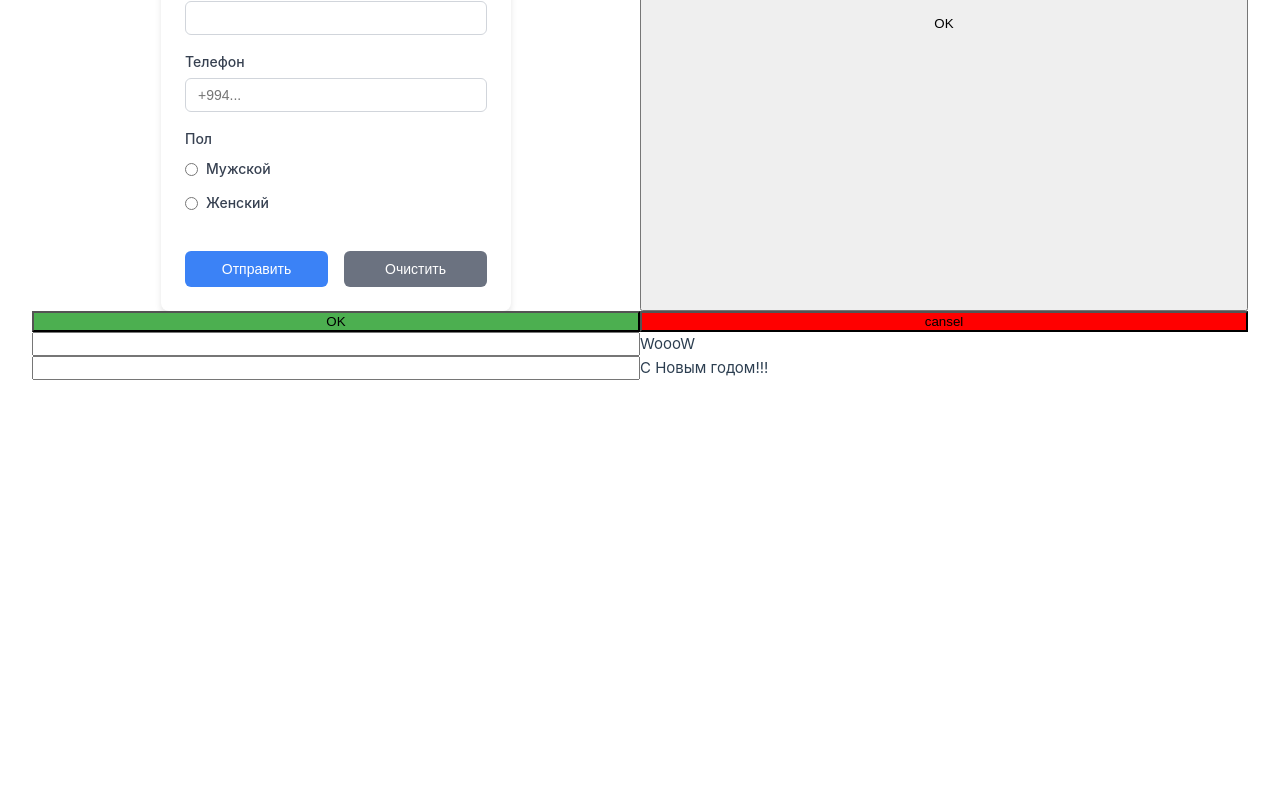
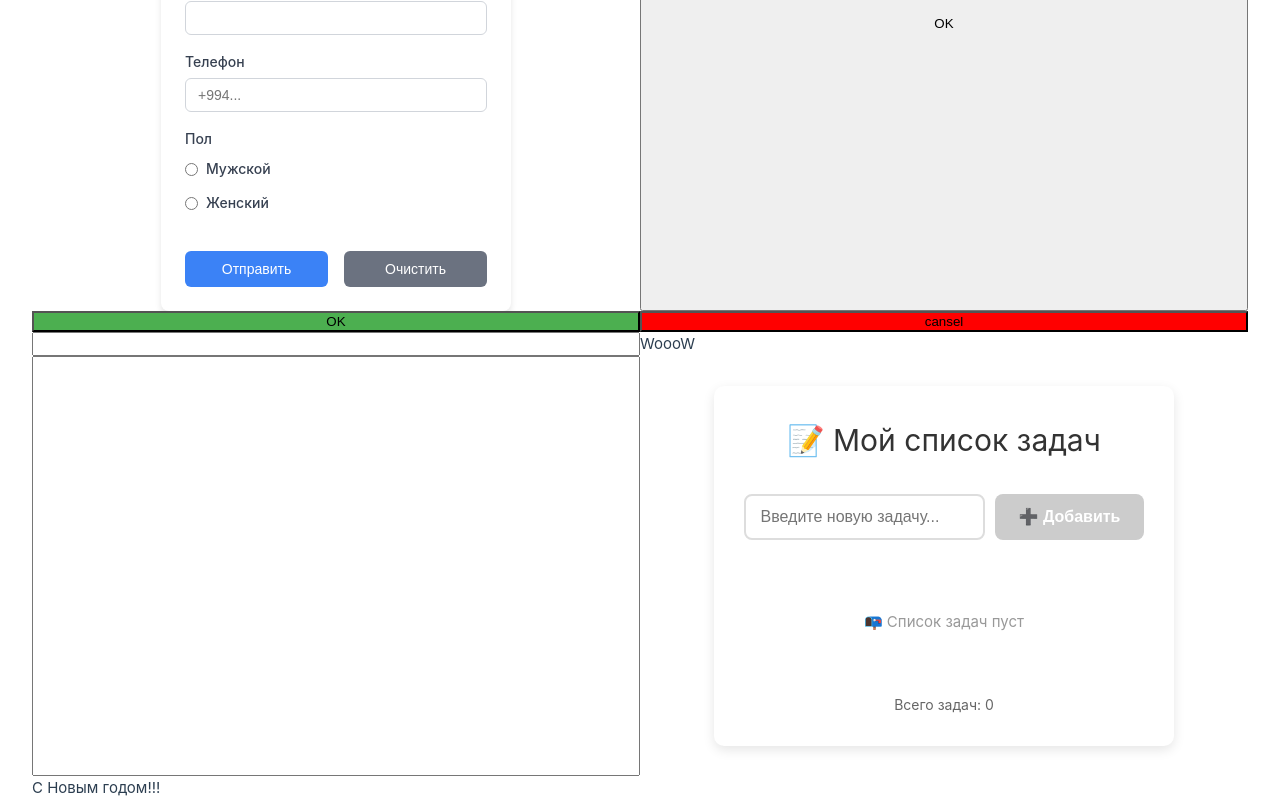
Before and after one commit to IrinaFox/ReyhanProject, a Vue app in the folder Reyhan Project/: page / in a window 1280 px wide. Shown: the part 800-1600 px from the top of the page. Before the commit the page ends 1180 px from the top, so only its background shows below. Built offline with nearby package versions, Linux system fonts and the light colour scheme.

Commit message:
DP-38: I created a ToDo Vue component with separate buttons: - "Add" - "Delete" - a row with an item. - A list of rows. - "Add New Item" section.

```diff
--- a/Reyhan Project/src/App.vue
+++ b/Reyhan Project/src/App.vue
@@ -2,12 +2,14 @@
 import Header from "@/components/Header.vue";
 import Body from "@/components/Body.vue";
 import Footer from "@/components/Footer.vue";
+import ToDo from './components/ToDo.vue'
 </script>
 
 <template>
   <Header></Header>
   <Body></Body>
   <Footer></Footer>
+  <ToDo></ToDo>
   <!-- пример блока с тенью снизу -->
   <div class="drop-shadow bottom">
     С Новым годом!!!
--- /dev/null
+++ b/Reyhan Project/src/components/AddButton.vue
@@ -0,0 +1,44 @@
+<template>
+  <button
+      class="add-button"
+      :disabled="disabled"
+      @click="$emit('click')"
+  >
+    ➕ Добавить
+  </button>
+</template>
+
+<script>
+export default {
+  name: 'AddButton',
+  props: {
+    disabled: {
+      type: Boolean,
+      default: false
+    }
+  }
+}
+</script>
+
+<style scoped>
+.add-button {
+  padding: 12px 24px;
+  background: #4CAF50;
+  color: white;
+  border: none;
+  border-radius: 8px;
+  font-size: 16px;
+  font-weight: bold;
+  cursor: pointer;
+  transition: all 0.3s;
+}
+
+.add-button:hover:not(:disabled) {
+  background: #45a049;
+}
+
+.add-button:disabled {
+  background: #ccc;
+  cursor: not-allowed;
+}
+</style>
--- /dev/null
+++ b/Reyhan Project/src/components/AddTodoForm.vue
@@ -0,0 +1,57 @@
+<template>
+  <div class="add-todo-form">
+    <input
+        v-model="newTodoText"
+        type="text"
+        placeholder="Введите новую задачу..."
+        @keyup.enter="handleAdd"
+        class="todo-input"
+    >
+    <AddButton @click="handleAdd" :disabled="!newTodoText.trim()" />
+  </div>
+</template>
+
+<script>
+import AddButton from './AddButton.vue'
+
+export default {
+  name: 'AddTodoForm',
+  components: {
+    AddButton
+  },
+  data() {
+    return {
+      newTodoText: ''
+    }
+  },
+  methods: {
+    handleAdd() {
+      if (this.newTodoText.trim()) {
+        this.$emit('add-todo', this.newTodoText.trim())
+        this.newTodoText = ''
+      }
+    }
+  }
+}
+</script>
+
+<style scoped>
+.add-todo-form {
+  display: flex;
+  gap: 10px;
+  margin-bottom: 30px;
+}
+
+.todo-input {
+  flex: 1;
+  padding: 12px 15px;
+  border: 2px solid #ddd;
+  border-radius: 8px;
+  font-size: 16px;
+}
+
+.todo-input:focus {
+  outline: none;
+  border-color: #4CAF50;
+}
+</style>
--- /dev/null
+++ b/Reyhan Project/src/components/DeleteButton.vue
@@ -0,0 +1,30 @@
+<template>
+  <button
+      class="delete-button"
+      @click="$emit('click')"
+  >
+    🗑️ Удалить
+  </button>
+</template>
+
+<script>
+export default {
+  name: 'DeleteButton'
+}
+</script>
+
+<style scoped>
+.delete-button {
+  padding: 8px 16px;
+  background: #f44336;
+  color: white;
+  border: none;
+  border-radius: 6px;
+  font-size: 14px;
+  cursor: pointer;
+}
+
+.delete-button:hover {
+  background: #d32f2f;
+}
+</style>
--- /dev/null
+++ b/Reyhan Project/src/components/ToDo.vue
@@ -0,0 +1,87 @@
+<template>
+  <div class="todo-app">
+    <h1>📝 Мой список задач</h1>
+
+    <!-- Форма добавления -->
+    <AddTodoForm @add-todo="addTodo" />
+
+    <!-- Список задач -->
+    <TodoList :todos="todos" @delete-todo="deleteTodo" />
+
+    <p class="stats">Всего задач: {{ todos.length }}</p>
+  </div>
+</template>
+
+<script>
+import AddTodoForm from './AddTodoForm.vue'
+import TodoList from './TodoList.vue'
+
+export default {
+  name: 'ToDo',
+  components: {
+    AddTodoForm,
+    TodoList
+  },
+  data() {
+    return {
+      todos: []
+    }
+  },
+  mounted() {
+    this.loadTodos()
+  },
+  methods: {
+    addTodo(todoText) {
+      const newTodo = {
+        id: Date.now(),
+        text: todoText,
+        completed: false,
+        createdAt: new Date().toLocaleString()
+      }
+
+      this.todos.push(newTodo)
+      this.saveTodos()
+    },
+
+    deleteTodo(id) {
+      this.todos = this.todos.filter(todo => todo.id !== id)
+      this.saveTodos()
+    },
+
+    saveTodos() {
+      localStorage.setItem('todos', JSON.stringify(this.todos))
+    },
+
+    loadTodos() {
+      const saved = localStorage.getItem('todos')
+      if (saved) {
+        this.todos = JSON.parse(saved)
+      }
+    }
+  }
+}
+</script>
+
+<style scoped>
+.todo-app {
+  max-width: 600px;
+  margin: 30px auto;
+  padding: 30px;
+  background: white;
+  border-radius: 10px;
+  box-shadow: 0 4px 12px rgba(0, 0, 0, 0.1);
+}
+
+h1 {
+  text-align: center;
+  color: #333;
+  margin-bottom: 30px;
+}
+
+.stats {
+  text-align: center;
+  color: #666;
+  margin-top: 20px;
+  font-size: 14px;
+}
+</style>
--- /dev/null
+++ b/Reyhan Project/src/components/TodoItem.vue
@@ -0,0 +1,56 @@
+<template>
+  <div class="todo-item">
+    <div class="todo-content">
+      <div class="todo-text">
+        <p>{{ todo.text }}</p>
+        <span class="todo-date">{{ todo.createdAt }}</span>
+      </div>
+    </div>
+
+    <DeleteButton @click="$emit('delete', todo.id)" />
+  </div>
+</template>
+
+<script>
+import DeleteButton from './DeleteButton.vue'
+
+export default {
+  name: 'TodoItem',
+  components: {
+    DeleteButton
+  },
+  props: {
+    todo: {
+      type: Object,
+      required: true
+    }
+  }
+}
+</script>
+
+<style scoped>
+.todo-item {
+  display: flex;
+  justify-content: space-between;
+  align-items: center;
+  padding: 15px;
+  background: #f9f9f9;
+  border-radius: 8px;
+  border: 1px solid #e0e0e0;
+}
+
+.todo-content {
+  flex: 1;
+}
+
+.todo-text p {
+  margin: 0;
+  font-size: 16px;
+  color: #333;
+}
+
+.todo-date {
+  font-size: 12px;
+  color: #999;
+}
+</style>
--- /dev/null
+++ b/Reyhan Project/src/components/TodoList.vue
@@ -0,0 +1,45 @@
+<template>
+  <div class="todo-list">
+    <div v-if="todos.length === 0" class="empty-state">
+      <p>📭 Список задач пуст</p>
+    </div>
+
+    <TodoItem
+        v-for="todo in todos"
+        :key="todo.id"
+        :todo="todo"
+        @delete="$emit('delete-todo', $event)"
+    />
+  </div>
+</template>
+
+<script>
+import TodoItem from './TodoItem.vue'
+
+export default {
+  name: 'TodoList',
+  components: {
+    TodoItem
+  },
+  props: {
+    todos: {
+      type: Array,
+      required: true
+    }
+  }
+}
+</script>
+
+<style scoped>
+.todo-list {
+  display: flex;
+  flex-direction: column;
+  gap: 12px;
+}
+
+.empty-state {
+  text-align: center;
+  padding: 40px;
+  color: #999;
+}
+</style>
```
